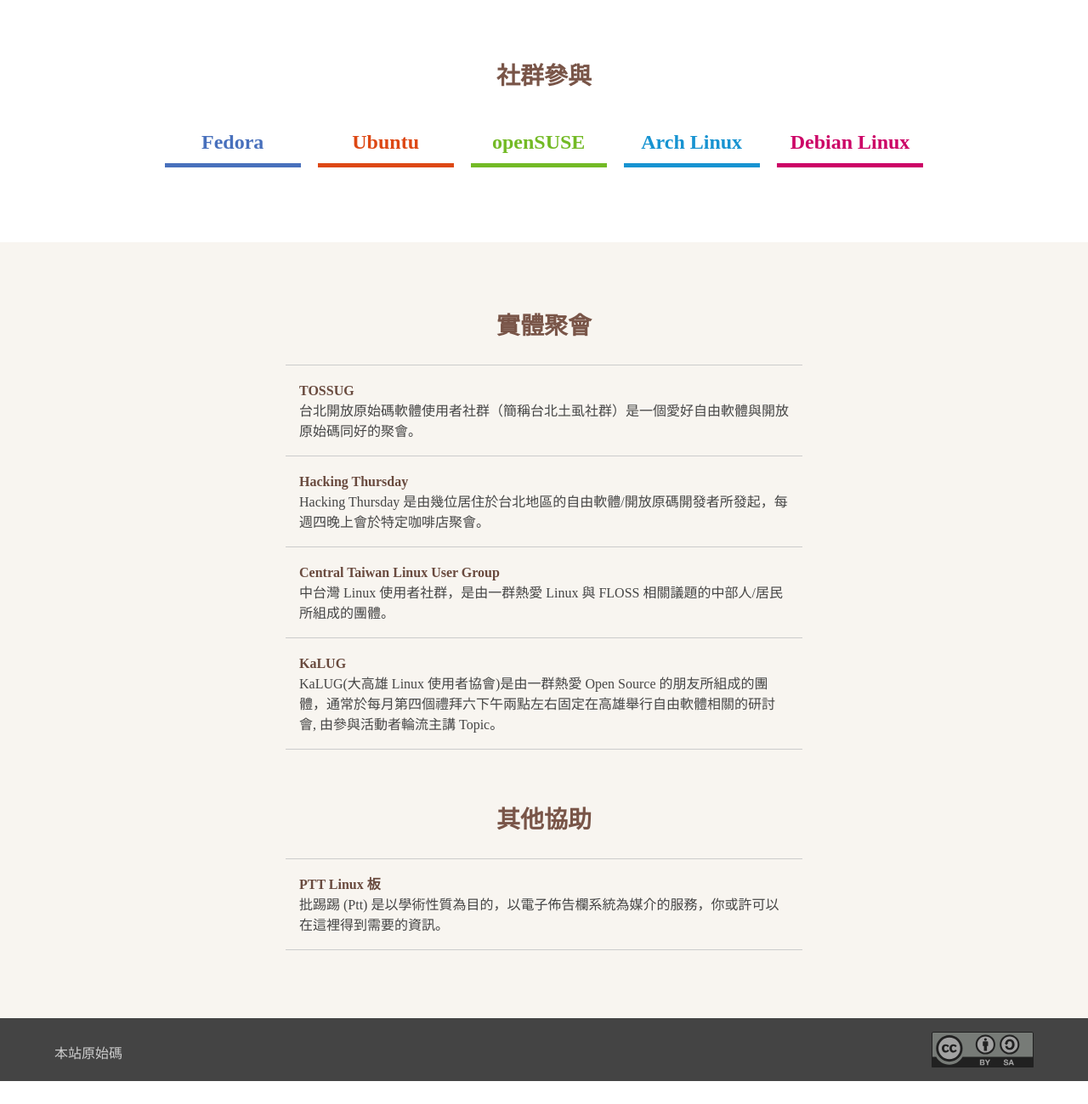
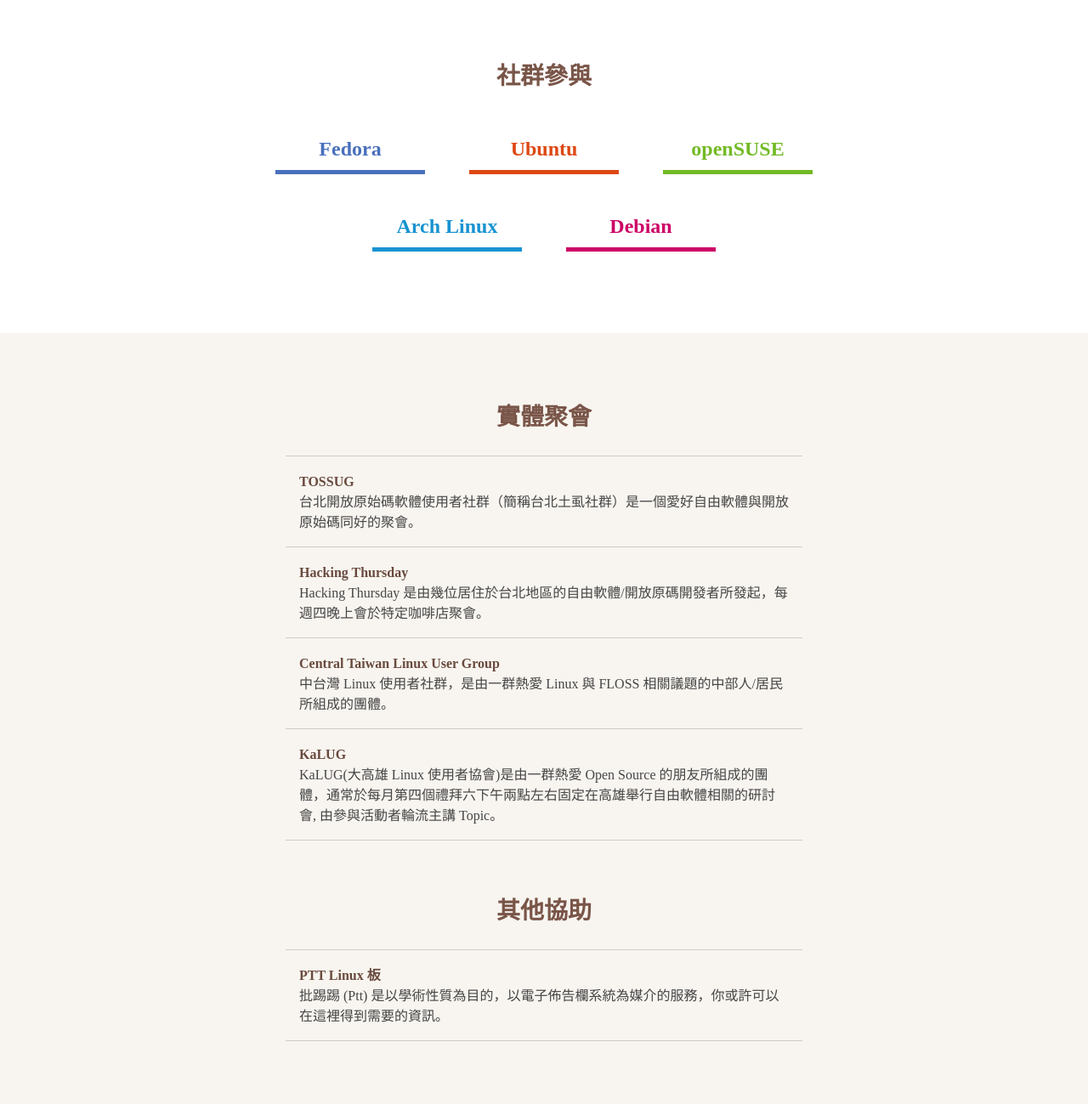
Before and after one commit to linux-taiwan/www.linux.org.tw, a Jekyll site: the page built from index.html, in a window 1280 px wide and 1400 px high, scrolled down 249 px, cut to the strip 101-1400 px from the top of the window. Shown: the whole strip at 85% size. Built offline with Jekyll 4.4.1, drawn with Linux system fonts in a browser that asks for light colours; before the commit the page ends 1622 px from its top, so only the background shows below that.

Commit message:
Limit width of ul.distro

```diff
--- a/_data/linux.json
+++ b/_data/linux.json
@@ -25,7 +25,7 @@
             "text-color": "#fff"
         },
 	{
-            "name": "Debian Linux",
+            "name": "Debian",
             "url": "http://www.debian.org.tw",
             "bgcolor": "#CC0066",
             "text-color": "#fff"
--- a/style.scss
+++ b/style.scss
@@ -212,18 +212,23 @@
 		margin: 0 auto;
 		list-style-type: none;
 
-		&.distro li {
+		&.distro {
+			max-width: 800px;
+
+			li {
 				display: inline-block;
-			margin: .5rem;
+				margin: 1rem 1.5rem;
 				min-width: 12.5%;
 
 				a {
 					display: block;
 					padding: 1rem;
+					width: 9rem;
 					text-decoration: none;
 
 					div	strong {
 						font-size: 1.5rem;
+					}
 				}
 			}
 		}
```
Lines whose indentation alone changed are shown as unchanged.
